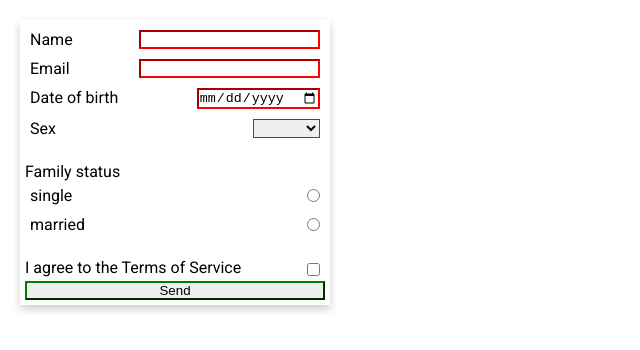
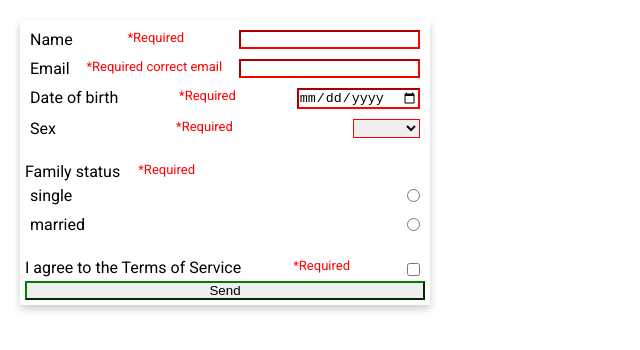
Before and after one commit to KovbenyaAlexander/rs-react-2021, a React app: page / in a window 1280 px wide. Shown: the top 350 px of the page, without its empty margins (0-640 px from the left). Built offline with nearby package versions, Linux system fonts and the light colour scheme.

Commit message:
implement form validation

```diff
--- a/src/App.js
+++ b/src/App.js
@@ -8,7 +8,9 @@ const App = () => {
   const [isShowMessage, setShowMessage] = useState(false);
 
   const addCard = (newCard) => {
-    setCards([...cards, newCard]);
+    setCards([...cards,
+
+      newCard]);
   };
 
   const showMessage = () => {
--- a/src/Components/Form.js/Form.js
+++ b/src/Components/Form.js/Form.js
@@ -1,6 +1,7 @@
-import React, { useState } from 'react';
+import React, { useEffect, useState } from 'react';
 import PropTypes from 'prop-types';
 import css from './Form.module.css';
+import emailValivation from '../Services/FormServices';
 
 const Form = ({ addCard, setShowMessage }) => {
   const initialState = {
@@ -15,6 +16,37 @@ const Form = ({ addCard, setShowMessage }) => {
   };
 
   const [state, setState] = useState(initialState);
+  const [errors, setErrors] = useState({});
+
+  useEffect(() => {
+    setErrors({});
+
+    if (state.name.length < 4) {
+      setErrors((prevState) => ({ ...prevState, name: true }));
+    }
+    if (!emailValivation(state.email)) {
+      setErrors((prevState) => ({ ...prevState, email: true }));
+    }
+    if (!state.date) {
+      setErrors((prevState) => ({ ...prevState, date: true }));
+    }
+    if (!state.sex) {
+      setErrors((prevState) => ({ ...prevState, sex: true }));
+    }
+    if (!state.isAgree) {
+      setErrors((prevState) => ({ ...prevState, agree: true }));
+    }
+    if (!state.family) {
+      setErrors((prevState) => ({ ...prevState, family: true }));
+    }
+  }, [
+    state.isAgree,
+    state.email,
+    state.sex,
+    state.family,
+    state.date,
+    state.name,
+  ]);
 
   const onChangeHandler = (e, familyStatusSwitcher) => {
     const typeOfInput = e.target.name;
@@ -58,15 +90,20 @@ const Form = ({ addCard, setShowMessage }) => {
 
   const onSubmitHandler = (e) => {
     e.preventDefault();
-    addCard(state);
-    setState(initialState);
-    setShowMessage(true);
+    if (!Object.keys(errors).length) {
+      addCard(state);
+      setState(initialState);
+      setShowMessage(true);
+    }
   };
 
   return (
     <form className={css.form} onSubmit={onSubmitHandler}>
       <label htmlFor="name">
         Name
+        {errors.name ? (
+          <span className={css.validationError}>*Required</span>
+        ) : null}
         <input
           value={state.name}
           onChange={(e) => onChangeHandler(e)}
@@ -77,6 +114,9 @@ const Form = ({ addCard, setShowMessage }) => {
       </label>
       <label htmlFor="email">
         Email
+        {errors.email ? (
+          <span className={css.validationError}>*Required correct email</span>
+        ) : null}
         <input
           type="email"
           value={state.email}
@@ -87,6 +127,9 @@ const Form = ({ addCard, setShowMessage }) => {
       </label>
       <label htmlFor="date">
         Date of birth
+        {errors.date ? (
+          <span className={css.validationError}>*Required</span>
+        ) : null}
         <input
           type="date"
           name="date"
@@ -99,6 +142,9 @@ const Form = ({ addCard, setShowMessage }) => {
       </label>
       <label htmlFor="sex" required>
         Sex
+        {errors.sex ? (
+          <span className={css.validationError}>*Required</span>
+        ) : null}
         <select
           name="sex"
           value={state.sex}
@@ -111,7 +157,12 @@ const Form = ({ addCard, setShowMessage }) => {
         </select>
       </label>
       <br />
-      <span>Family status</span>
+      <div className={css.familyStatusWrapper}>
+        <span>Family status</span>
+        {errors.family ? (
+          <span className={css.validationError}>*Required</span>
+        ) : null}
+      </div>
       <label htmlFor="single">
         single
         <input
@@ -138,6 +189,9 @@ const Form = ({ addCard, setShowMessage }) => {
       <br />
       <div className={css.agreement}>
         <span>I agree to the Terms of Service</span>
+        {errors.agree ? (
+          <span className={css.validationError}>*Required</span>
+        ) : null}
         <label htmlFor="agreement">
           <input
             name="agreement"
--- a/src/Components/Form.js/Form.module.css
+++ b/src/Components/Form.js/Form.module.css
@@ -1,32 +1,45 @@
-.form{
+.form {
   display: flex;
   flex-direction: column;
-  width: 300px;
+  width: 400px;
   margin: 20px;
-  box-shadow: 0 4px 8px 0 rgba(0,0,0,0.2);
+  box-shadow: 0 4px 8px 0 rgba(0, 0, 0, 0.2);
   padding: 5px;
   transition: 0.3s;
 }
 
 .form:hover {
-  box-shadow: 0 15px 25px 0 rgba(0,0,0,0.2);
+  box-shadow: 0 15px 25px 0 rgba(0, 0, 0, 0.2);
 }
 
-input:invalid, select:invalid {
+input:invalid,
+select:invalid {
   border-color: red;
 }
 
-input:valid, select:valid {
+input:valid,
+select:valid {
   border-color: green;
 }
 
-.agreement{
+.agreement {
   display: flex;
   justify-content: space-between;
 }
 
-label{
+label {
   display: flex;
   justify-content: space-between;
   margin: 5px;
 }
+
+.validationError {
+  font-size: 13px;
+  color: red;
+}
+
+.familyStatusWrapper {
+  display: flex;
+  justify-content: space-between;
+  width: 170px;
+}
--- /dev/null
+++ b/src/Components/Services/FormServices.js
@@ -0,0 +1,6 @@
+const emailValivation = (email) => {
+  const re = /^(([^<>()[\]\\.,;:\s@"]+(\.[^<>()[\]\\.,;:\s@"]+)*)|(".+"))@((\[[0-9]{1,3}\.[0-9]{1,3}\.[0-9]{1,3}\.[0-9]{1,3}\])|(([a-zA-Z\-0-9]+\.)+[a-zA-Z]{2,}))$/;
+  return re.test(String(email).toLowerCase());
+};
+
+export default emailValivation;
```
Also changed, not shown: 1 other file (tests, documents, lock files or other folders).
